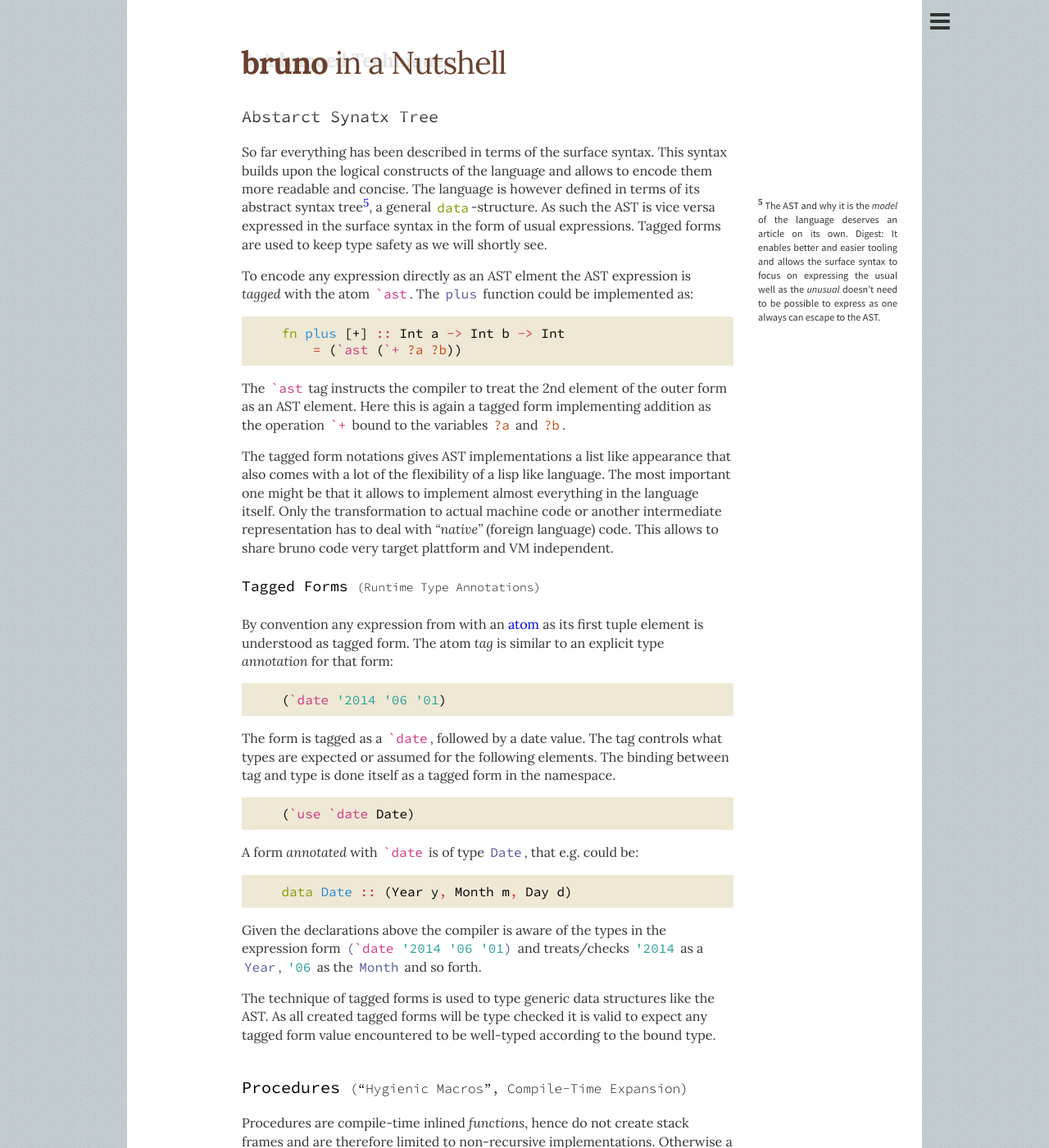
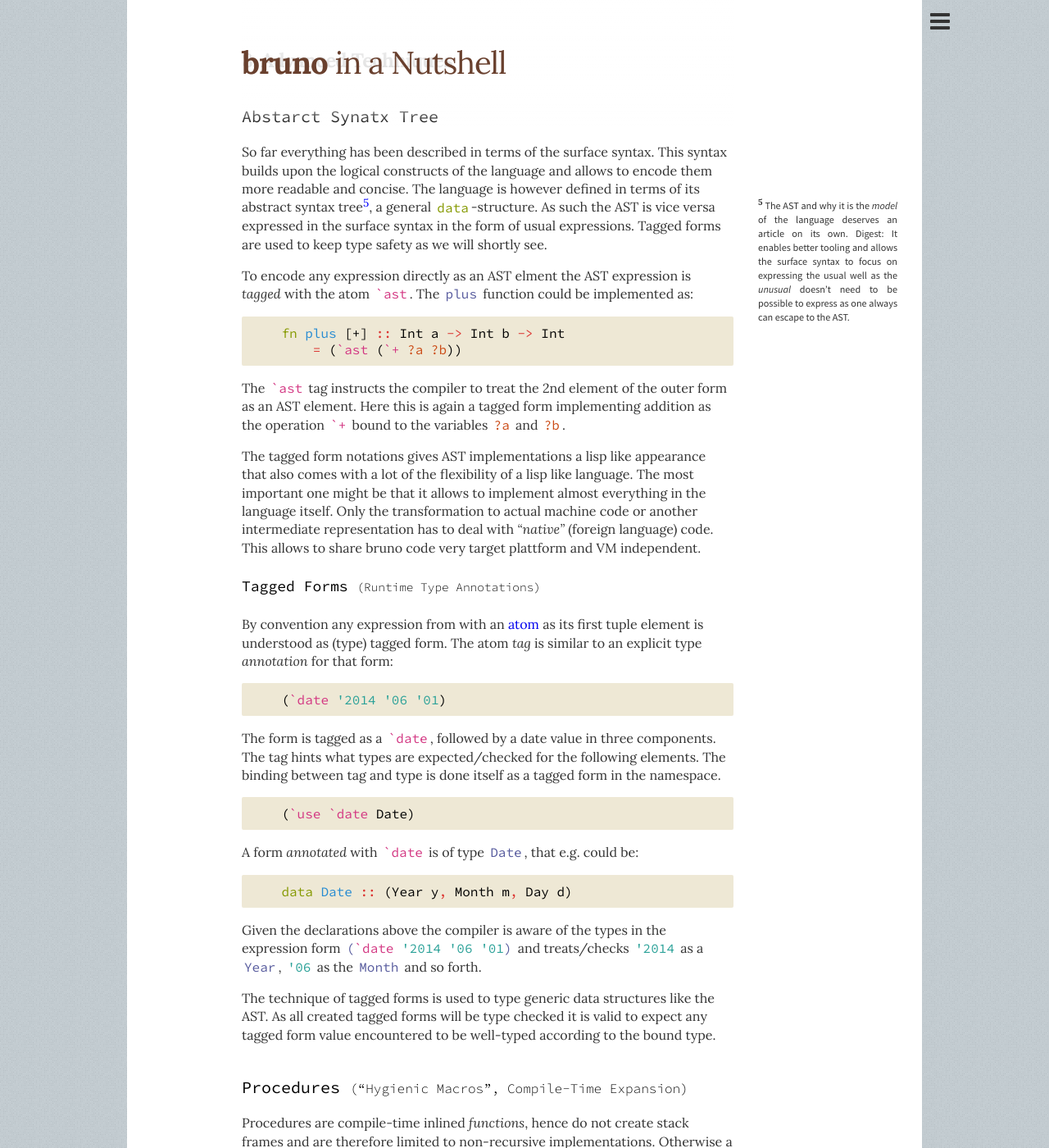
Before and after one commit to bruno-lang/bruno-lang.github.io, a Jekyll site: the page built from learn/index.md, in a window 1280 px wide and 1400 px high, scrolled down 9693 px. Shown: the whole window at 82% size. Built offline with Jekyll 4.4.1, drawn with Linux system fonts in a browser that asks for light colours; nearby versions of some CDN libraries; some of the changed text lies outside the part shown.

Commit message:
Update index.md

```diff
--- a/learn/index.md
+++ b/learn/index.md
@@ -403,7 +403,7 @@ abstract syntax tree[^why-ast], a general `data`-structure. As such the AST is
 vice versa expressed in the surface syntax in the form of usual expressions.
 Tagged forms are used to keep type safety as we will shortly see.
 
-[^why-ast]: The AST and why it is the _model_ of the language deserves an article on its own. Digest: It enables better and easier tooling and allows the surface syntax to focus on expressing the usual well as the _unusual_ doesn't need to be possible to express as one always can escape to the AST.
+[^why-ast]: The AST and why it is the _model_ of the language deserves an article on its own. Digest: It enables better tooling and allows the surface syntax to focus on expressing the usual well as the _unusual_ doesn't need to be possible to express as one always can escape to the AST.
 
 To encode any expression directly as an AST elment the AST expression is _tagged_
 with the atom `` `ast ``. The `plus` function could be implemented as:
@@ -415,7 +415,7 @@ The `` `ast `` tag instructs the compiler to treat the 2nd element of the outer
 form as an AST element. Here this is again a tagged form implementing addition
 as the operation `` `+ `` bound to the variables `?a` and `?b`.
 
-The tagged form notations gives AST implementations a list like appearance
+The tagged form notations gives AST implementations a lisp like appearance
 that also comes with a lot of the flexibility of a lisp like language. The most
 important one might be that it allows to implement almost everything in the
 language itself. Only the transformation to actual machine code or another
@@ -425,14 +425,14 @@ This allows to share bruno code very target plattform and VM independent.
 
 #### Tagged Forms _(Runtime Type Annotations)_
 By convention any expression from with an [atom](#atoms) as its first tuple
-element is understood as tagged form. The atom _tag_ is similar to an explicit
-type _annotation_ for that form:
+element is understood as (type) tagged form. The atom _tag_ is similar to an
+explicit type _annotation_ for that form:
 
 		(`date '2014 '06 '01)
 
-The form is tagged as a `` `date ``, followed by a date value. The tag controls
-what types are expected or assumed for the following elements. The binding
-between tag and type is done itself as a tagged form in the namespace.
+The form is tagged as a `` `date ``, followed by a date value in three components.
+The tag hints what types are expected/checked for the following elements. The
+binding between tag and type is done itself as a tagged form in the namespace.
 
 		(`use `date Date)
 
```
Also changed, not shown: other parts of learn/index.md (+7 -7 lines).
